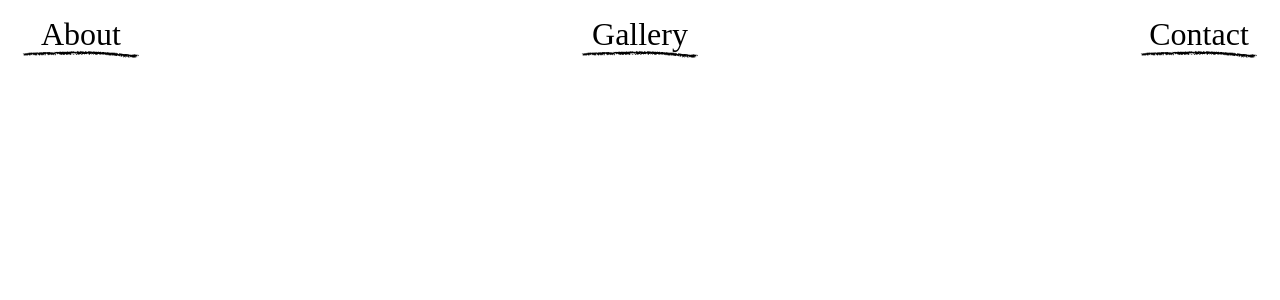
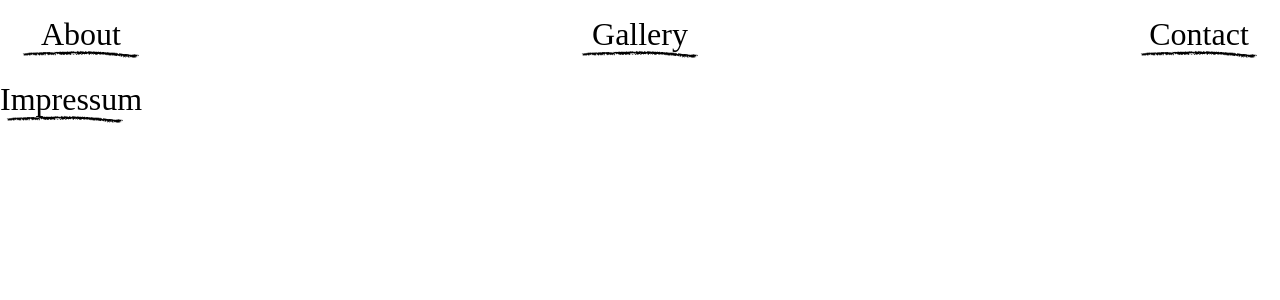
Before and after one commit to kevinberger-ch/Jennys-Art-Website, a Next.js app: page / in a window 1280 px wide. Shown: the top 300 px of the page. Built offline with nearby package versions, Linux system fonts and the light colour scheme.

Commit message:
Implement Footer Component

```diff
--- /dev/null
+++ b/components/Footer.js
@@ -0,0 +1,10 @@
+import navigationStyles from '../styles/Navigation.module.css'
+import Underlined from "./Underlined";
+
+export default function Footer() {
+    return <>
+        <Underlined>
+            <a className={navigationStyles.link} href="/about">Impressum</a>
+        </Underlined>
+    </>
+}
--- a/pages/_app.js
+++ b/pages/_app.js
@@ -1,10 +1,12 @@
 import '../styles/globals.css'
 import Navigation from "../components/Navigation";
+import Footer from "../components/Footer";
 
 function MyApp({ Component, pageProps }) {
   return <>
     <Navigation />
     <Component {...pageProps} />
+    <Footer />
   </>
 }
 
```
